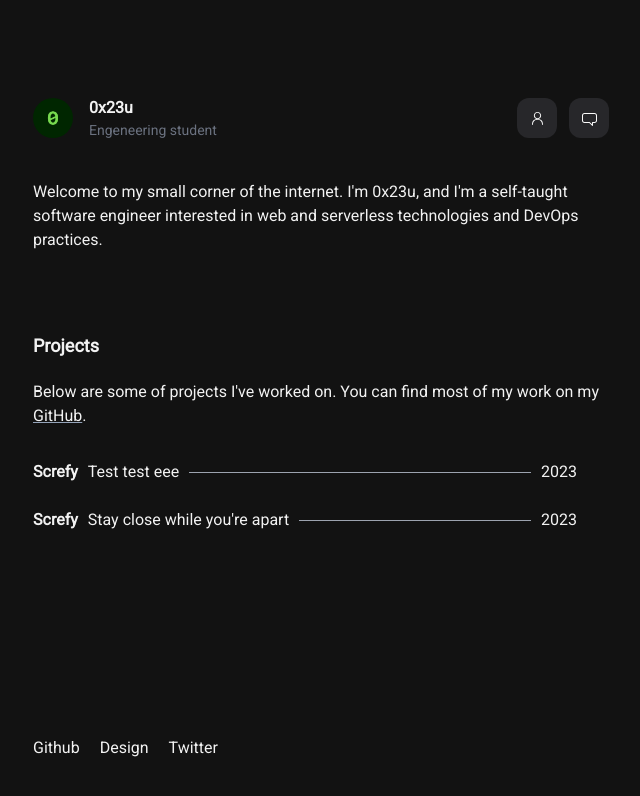
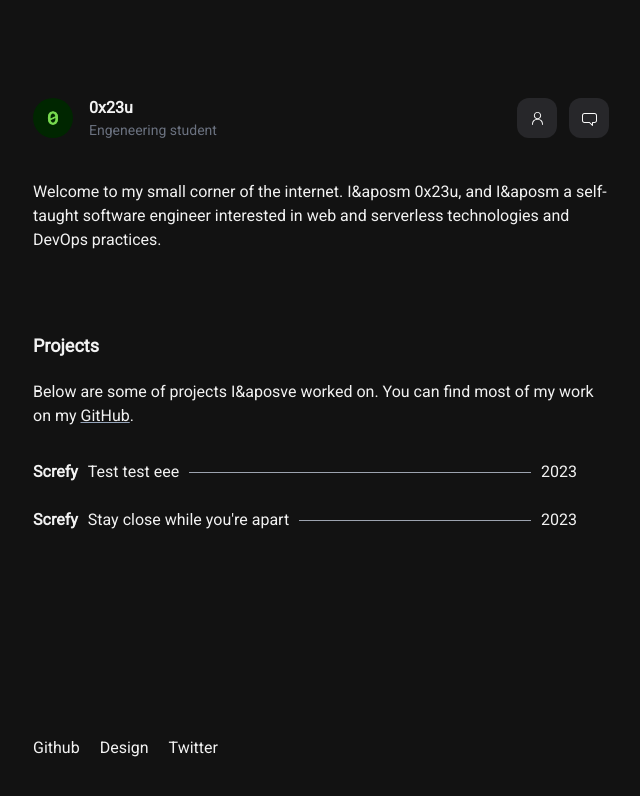
Before and after one commit to tatop/pietromagni, a Next.js app: page / in a window 1280 px wide. Shown: the top 796 px of the page, without its empty margins (319-959 px from the left). Built offline with nearby package versions, Linux system fonts and the light colour scheme.

Commit message:
Small fixes

```diff
--- a/app/page.tsx
+++ b/app/page.tsx
@@ -7,14 +7,14 @@ export default function Home() {
     <main className="flex flex-col md:px-24 md:w-3/5 w-full md:mx-auto px-5 mt-24">
       <Headear />
       <p className="pt-10">
-        Welcome to my small corner of the internet. I'm 0x23u, and I'm a
+        Welcome to my small corner of the internet. I&aposm 0x23u, and I&aposm a
         self-taught software engineer interested in web and serverless
         technologies and DevOps practices.
       </p>
       <h1 className="pt-20 pb-5 text-lg text-left font-bold">Projects</h1>
       <p>
-        Below are some of projects I've worked on. You can find most of my work
-        on my{" "}
+        Below are some of projects I&aposve worked on. You can find most of my
+        work on my{" "}
         <a
           href="github.com"
           className="underline decoration-slate-400 hover:decoration-slate-200"
--- a/components/theme-toggle.tsx
+++ b/components/theme-toggle.tsx
@@ -23,19 +23,3 @@ export default function ModeToggle() {
     </Button>
   );
 }
-
-function testToggle() {
-  const { theme, setTheme } = useTheme();
-  return (
-    <div
-      onClick={() => {
-        theme === "dark" ? setTheme("light") : setTheme("dark");
-      }}
-      className="mx-auto"
-    >
-      <a href="#">
-        <p>{theme === "dark" ? "Light" : "Dark"}</p>
-      </a>
-    </div>
-  );
-}
```
